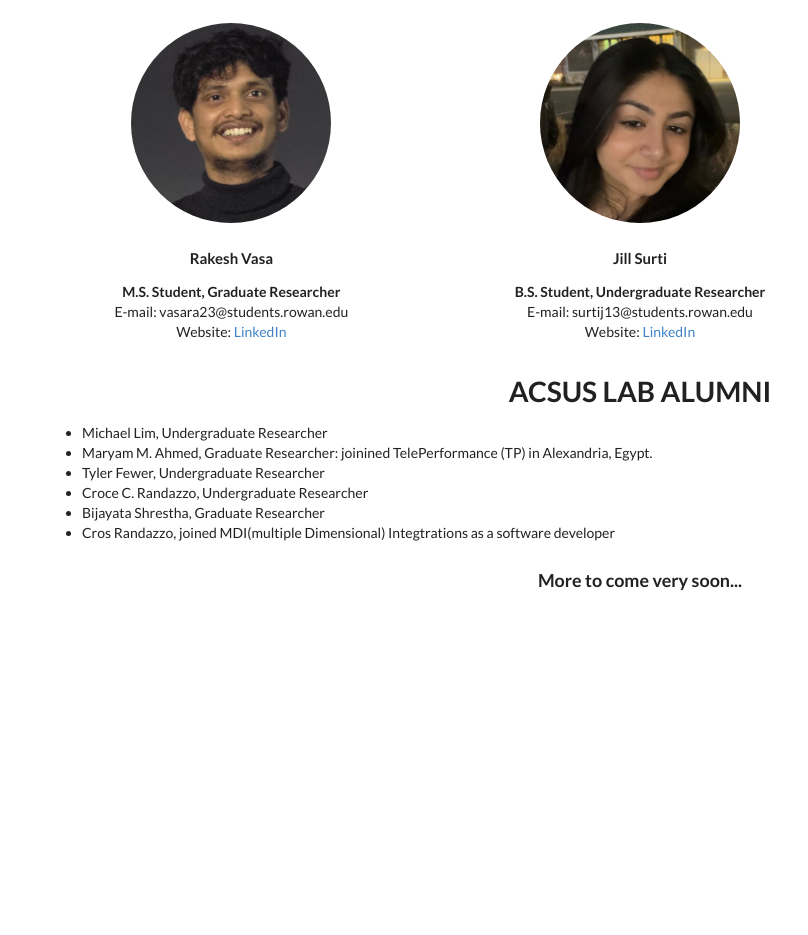
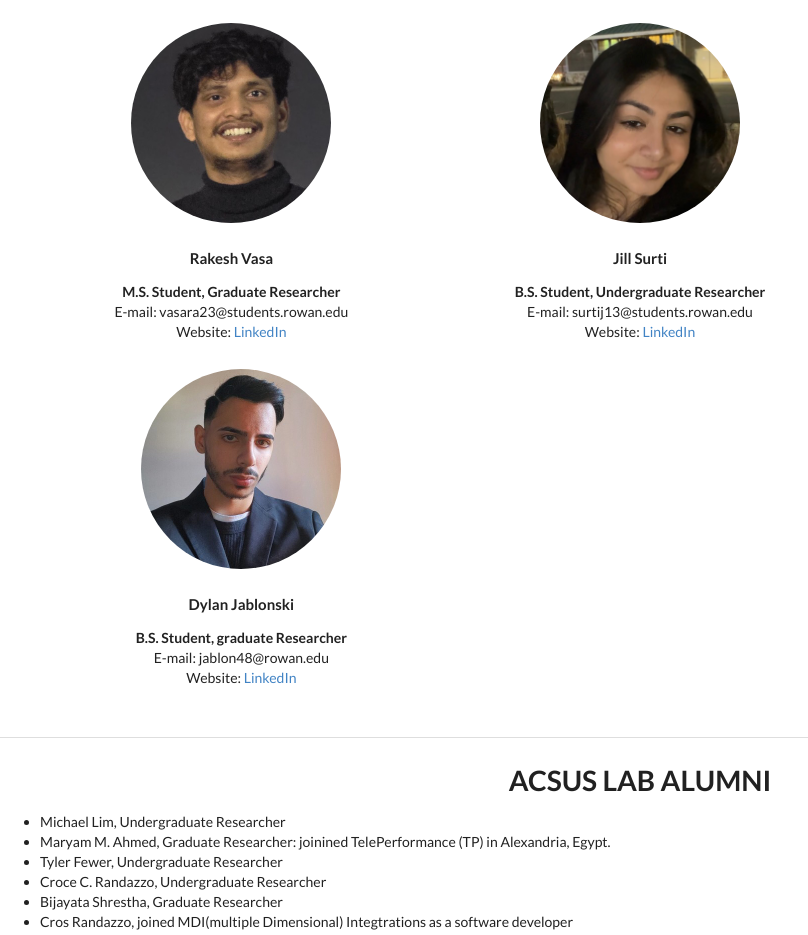
Before and after one commit to acsuslab/acsuslab.org, a plain HTML site: page index.html in a window 1280 px wide. Shown: the part 1529-2464 px from the top of the page, without its empty margins (0-808 px from the left). Before the commit the page ends 2163 px from the top, so only its background shows below. Drawn offline with Linux system fonts and the light colour scheme.

Commit message:
added Dylan

```diff
--- a/index.html
+++ b/index.html
@@ -246,6 +246,21 @@ very padded segment">
 
     </div>
 
+    <div class="col-lg-4 col-sm-6 text-center mb-2">
+      <br />
+      <img class="img-fluid d-block mx-auto" src="images/Dylan.jpg"
+        style="width: 200px; height: 200px; border-radius: 50%;" alt="Jill Surti">
+
+      <h4>Dylan Jablonski</h4>
+      <b>B.S. Student, graduate Researcher</b><br />
+      E-mail: jablon48@rowan.edu <br />
+      <p style="text-align: center">
+        Website:&nbsp;<a href="https://www.linkedin.com/in/dylan-jablonski-54032131b/" target="_blank">LinkedIn</a>
+      </p>
+    </div>
+
+  </div>
+
 
   <h1 class="ui center aligned huge header">ACSUS LAB ALUMNI</h1>
 
```
Also changed, not shown: images/Dylan.jpg (added). Lines whose indentation alone changed are shown as unchanged.
